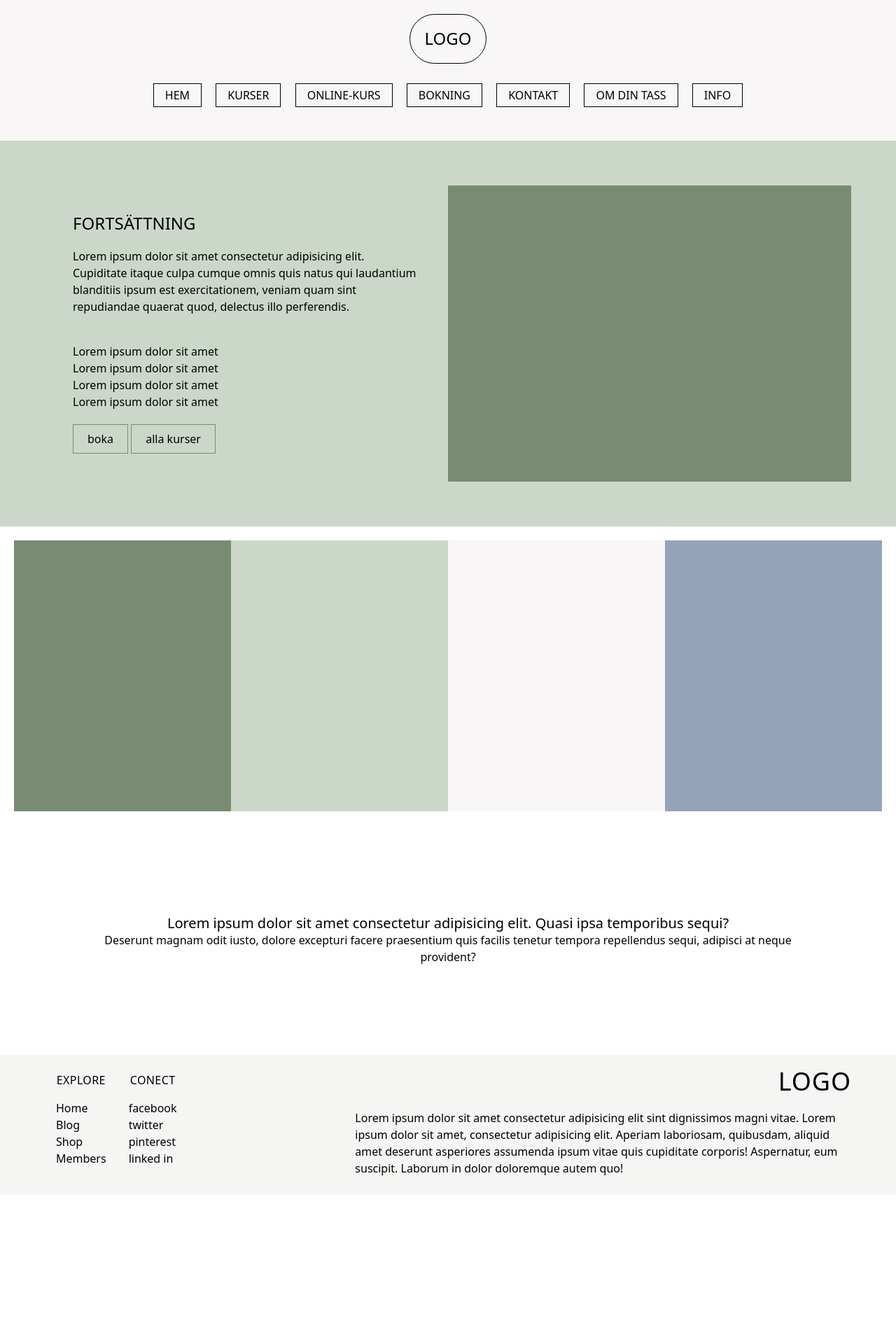
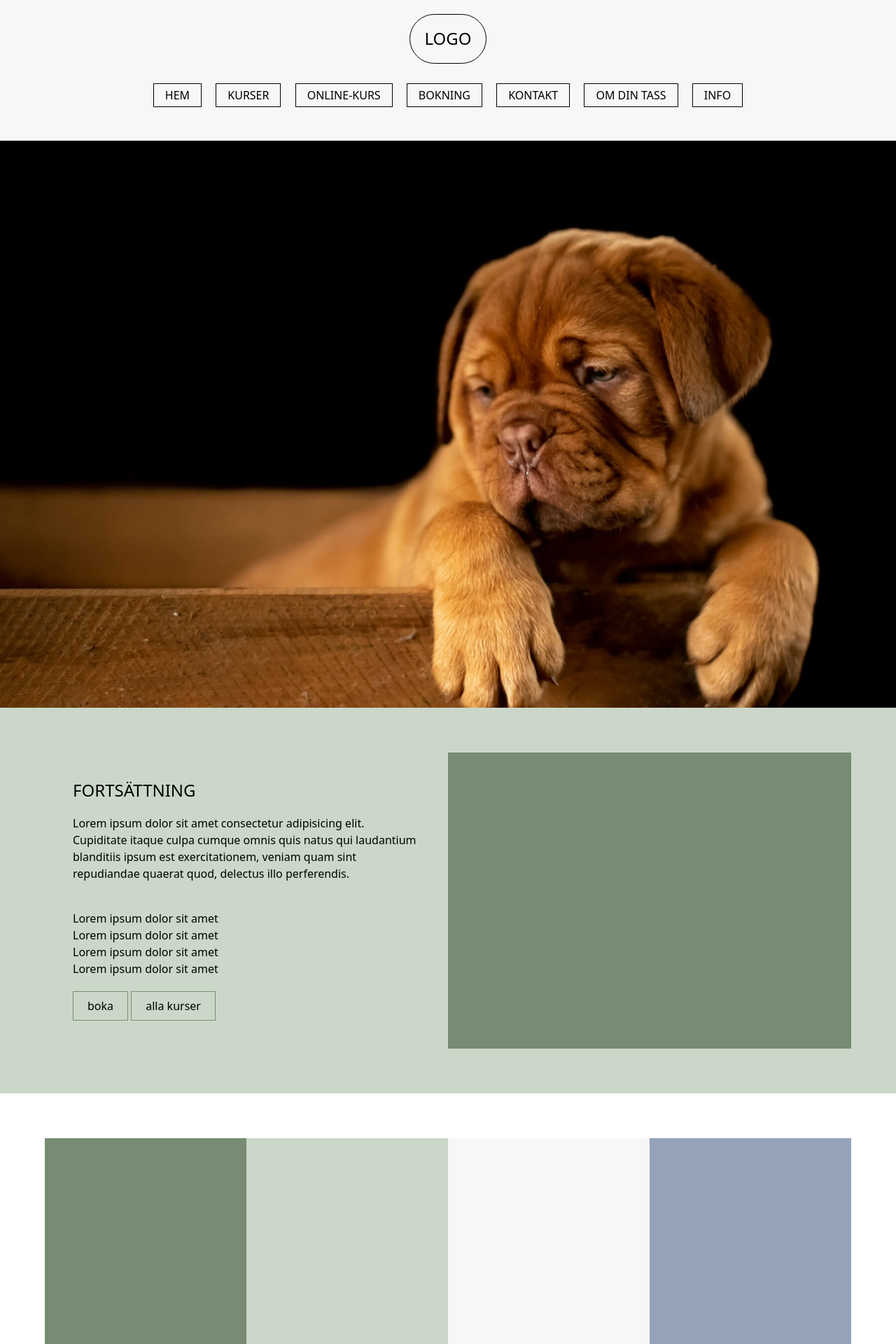
Before and after one commit to Maalinlarsson/din-tass-i-min, a Jekyll site: the page built from _courses/forts.html, in a window 1280 px wide. Shown: the top 1920 px of the page at 70% size. Built offline with Jekyll 4.4.1, drawn with Linux system fonts in a browser that asks for light colours; some web fonts are replaced; before the commit the page ends 1707 px from its top, so only the background shows below that.

Commit message:
fixing design

```diff
--- a/_courses/forts.html
+++ b/_courses/forts.html
@@ -7,8 +7,8 @@ price:
 featured-image:
   image: '/images/dog-1.jpg'
   blurred: true
-banner:
-  image: ''
+banner-image:
+  image: '/images/dog-10.jpg'
   blurred:
   blurred-half: false
   position: 50% 35%
--- a/_layouts/courses.html
+++ b/_layouts/courses.html
@@ -1,9 +1,10 @@
 ---
 layout: default
 ---
+<!------------------------------- Image banner ------------------------------->
+{% include banner.html %}
 
 <!------------------------------- Image banner ------------------------------->
-
 <section class="bg-light-green-color p-5p">
     <div class="max-w-screen-xl">
         <div class="grid grid-cols-2">
@@ -29,7 +30,7 @@ layout: default
 
 <section class="">
     <div class="max-w-screen-xl m-auto">
-        <div class="grid grid-cols-4 p-5">
+        <div class="grid grid-cols-4 p-5p">
 
             <div class="pb-125p bg-dark-green-color">  <!-- image --> </div>
             <div class="pb-125p bg-light-green-color">  <!-- image --> </div>
@@ -40,9 +41,9 @@ layout: default
     </div>
 </section>
 
-<section class="p-10p text-center">
-    <div class="flex flex-col justify-center">
+<section class="p-10p text-center bg-light-green-color">
+    <div class="max-w-75p m-auto">
         <p class="text-xl"> Lorem ipsum dolor sit amet consectetur adipisicing elit. Quasi ipsa temporibus sequi? </p>
-        <p>  Deserunt magnam odit iusto, dolore excepturi facere praesentium quis facilis tenetur tempora repellendus sequi, adipisci at neque provident? </p>
+        <p >  Deserunt magnam odit iusto, dolore excepturi facere praesentium quis facilis tenetur tempora repellendus sequi, adipisci at neque provident? </p>
     </div>
 </section>
--- a/assets/css/style.css
+++ b/assets/css/style.css
@@ -548,8 +548,8 @@ video {
 .max-w-50p {
   max-width: 50%;
 }
-.max-w-\[75\%\] {
-  max-width: 75%;
+.max-w-\[60\%\] {
+  max-width: 60%;
 }
 .max-w-fit {
   max-width: -moz-fit-content;
@@ -564,8 +564,8 @@ video {
 .max-w-screen-xl {
   max-width: 1280px;
 }
-.max-w-\[60\%\] {
-  max-width: 60%;
+.max-w-75p {
+  max-width: 75%;
 }
 .origin-\[0\] {
   transform-origin: 0;
@@ -628,9 +628,6 @@ video {
 }
 .rounded-full {
   border-radius: 9999px;
-}
-.rounded-tr-\[65\%\] {
-  border-top-right-radius: 65%;
 }
 .border {
   border-width: 1px;
@@ -706,8 +703,8 @@ video {
 .p-15p {
   padding: 15%;
 }
-.p-20 {
-  padding: 5rem;
+.p-3 {
+  padding: 0.75rem;
 }
 .p-4 {
   padding: 1rem;
@@ -717,9 +714,6 @@ video {
 }
 .p-5p {
   padding: 5%;
-}
-.p-3 {
-  padding: 0.75rem;
 }
 .px-0 {
   padding-left: 0px;
@@ -777,6 +771,12 @@ video {
   padding-top: 1.25rem;
   padding-bottom: 1.25rem;
 }
+.pb-0 {
+  padding-bottom: 0px;
+}
+.pb-100p {
+  padding-bottom: 100%;
+}
 .pb-125p {
   padding-bottom: 125%;
 }
@@ -794,12 +794,6 @@ video {
 }
 .pt-5 {
   padding-top: 1.25rem;
-}
-.pb-0 {
-  padding-bottom: 0px;
-}
-.pb-100p {
-  padding-bottom: 100%;
 }
 .text-center {
   text-align: center;
--- a/index.html
+++ b/index.html
@@ -33,9 +33,7 @@ seo:
   hide-from-google: false
 ---
 <!------------------------------- Image banner ------------------------------->
-
 {% include banner.html %}
-
 
 <!------------------------------- Grid loop opening ------------------------------->
 <section class="p-5p">
@@ -73,7 +71,6 @@ seo:
 </section>
 
 <!------------------------------- Short about section ------------------------------->
-
 <section class="grid grid-cols-2 gap-4 p-5p">
 
   <div class="grid grid-cols-2">
```
